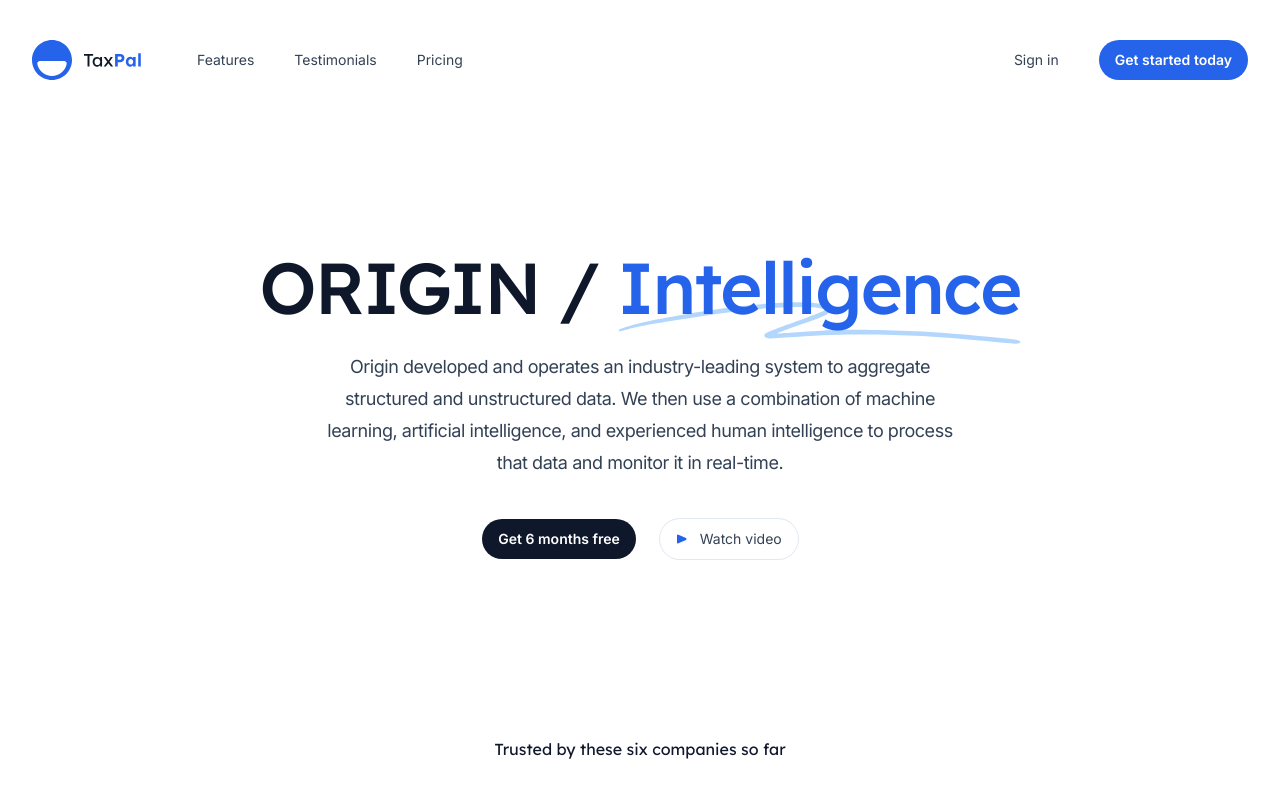
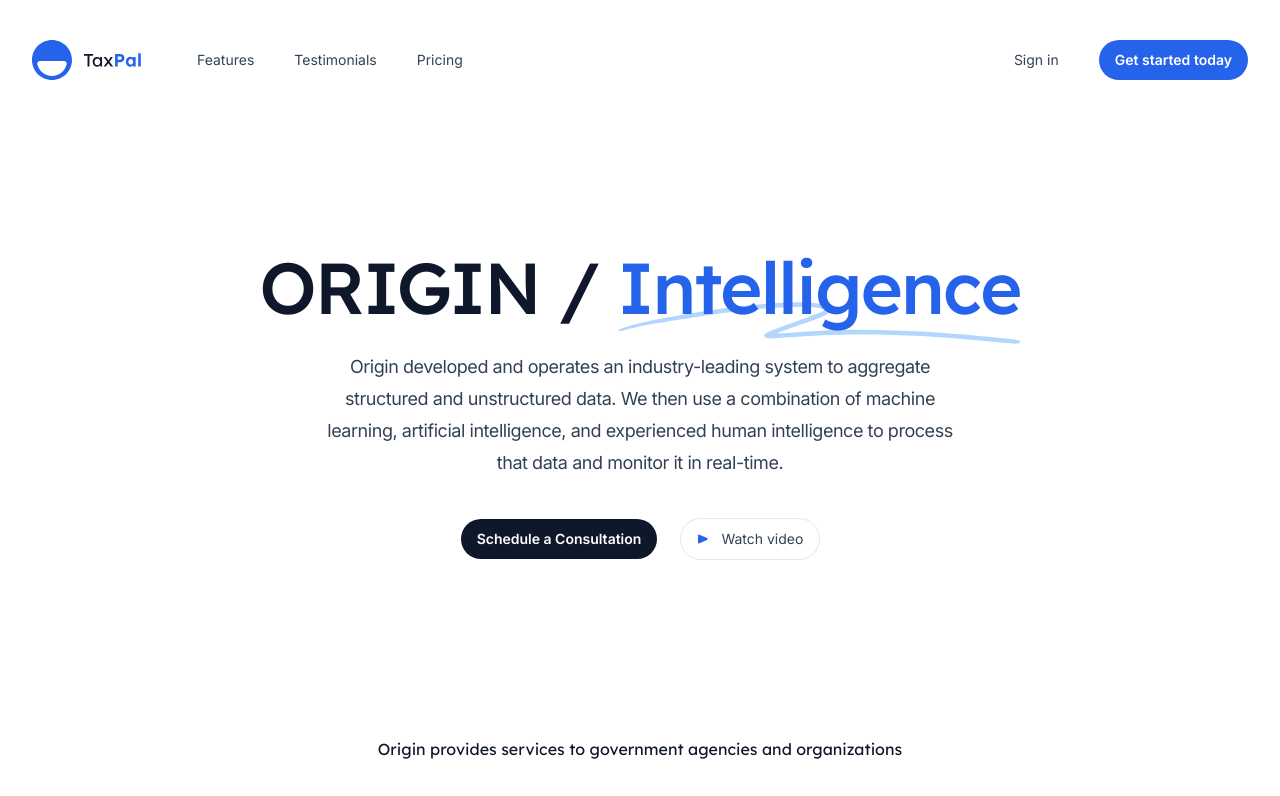
Before and after one commit to FuGuiLao/Salient, a Next.js app: page / in a window 1280 px wide. Shown: the top 796 px of the page. Built offline with nearby package versions, Linux system fonts and the light colour scheme.

Commit message:
Update Hero.jsx

```diff
--- a/src/components/Hero.jsx
+++ b/src/components/Hero.jsx
@@ -31,7 +31,7 @@ export function Hero() {
         Origin developed and operates an industry-leading system to aggregate structured and unstructured data. We then use a combination of machine learning, artificial intelligence, and experienced human intelligence to process that data and monitor it in real-time.
       </p>
       <div className="mt-10 flex justify-center gap-x-6">
-        <Button href="/register">Get 6 months free</Button>
+        <Button href="/register">Schedule a Consultation</Button>
         <Button
           href="https://www.youtube.com/watch?v=dQw4w9WgXcQ"
           variant="outline"
@@ -47,7 +47,7 @@ export function Hero() {
       </div>
       <div className="mt-36 lg:mt-44">
         <p className="font-display text-base text-slate-900">
-          Trusted by these six companies so far
+          Origin provides services to government agencies and organizations
         </p>
         <ul
           role="list"
```
